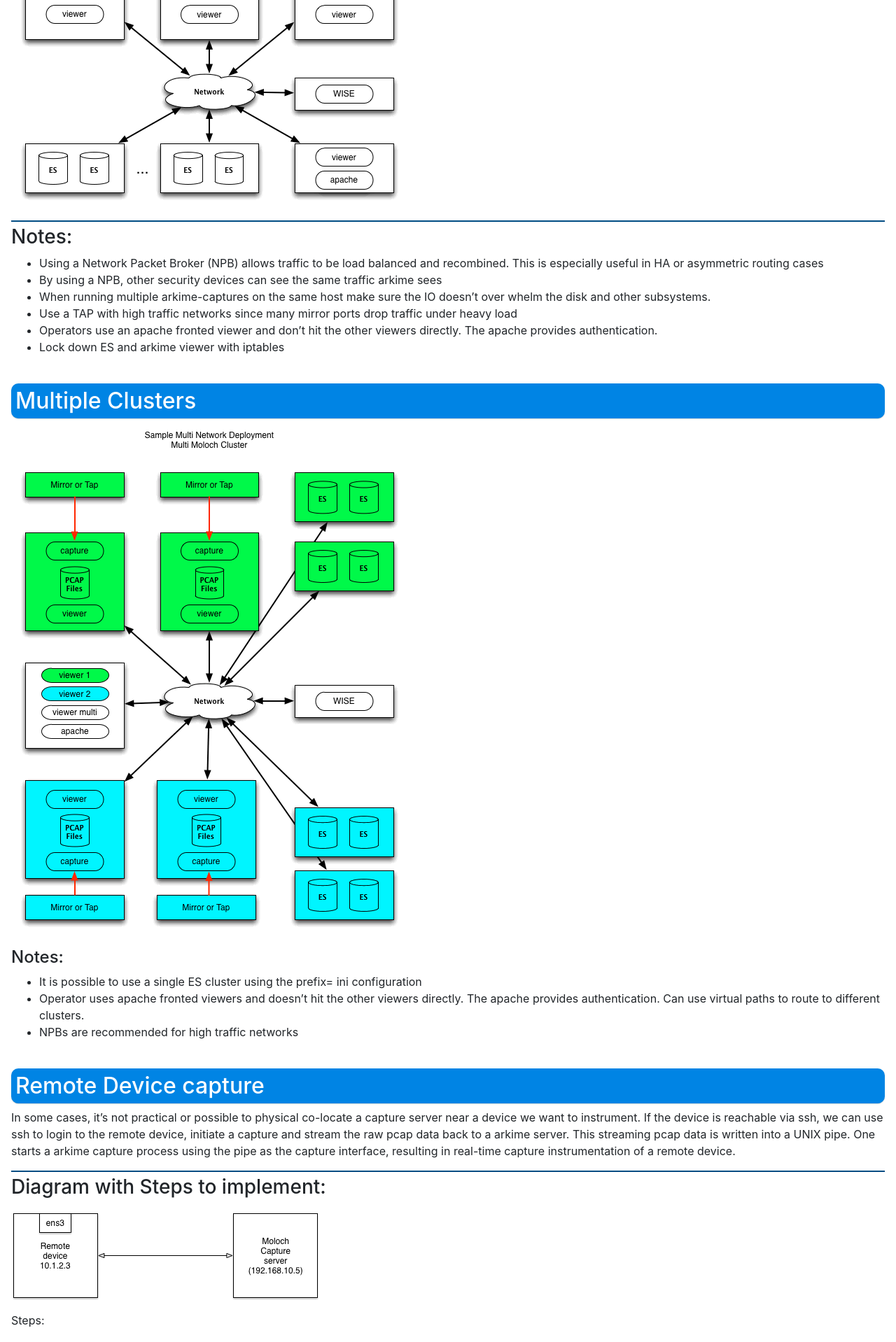
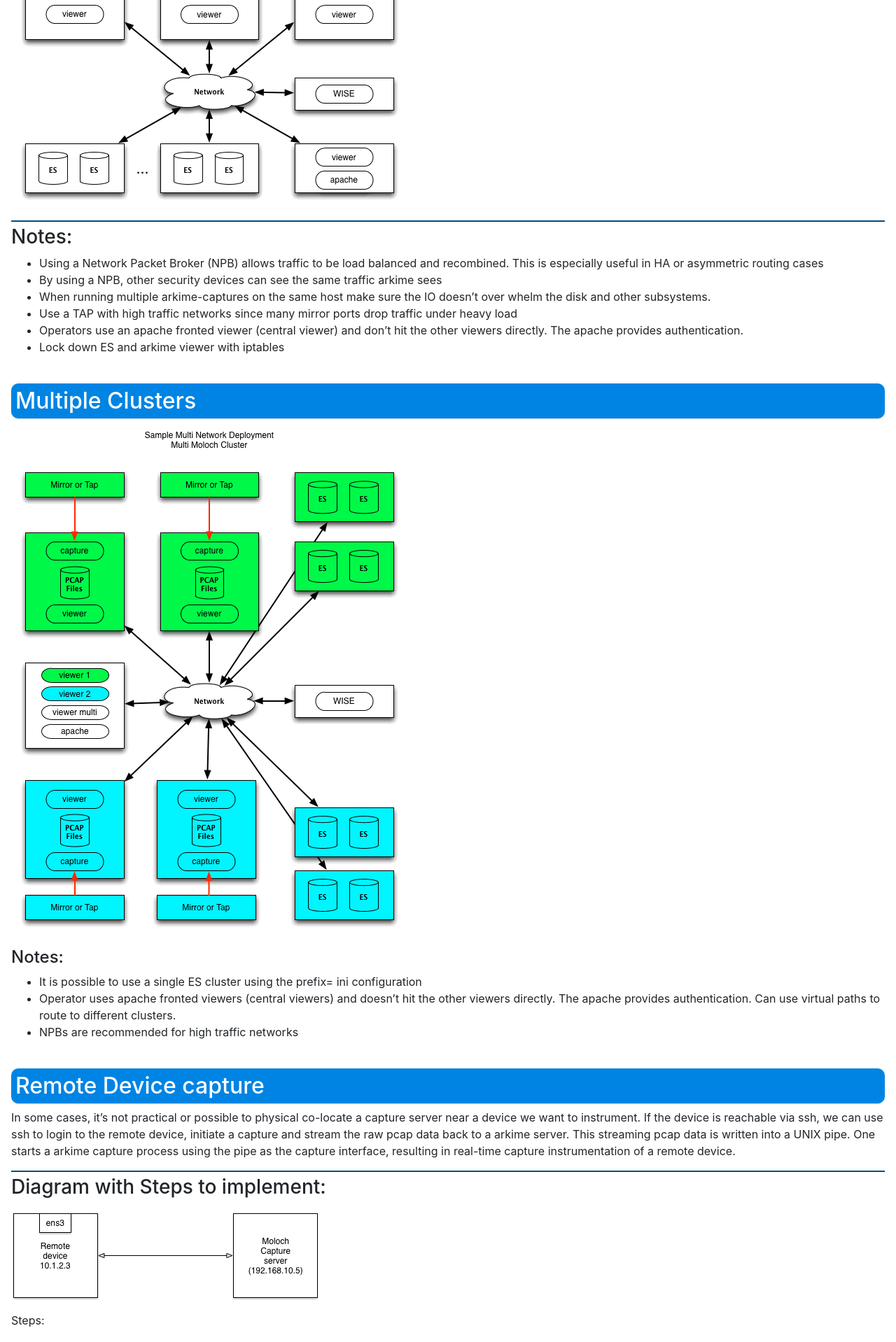
Before and after one commit to arkime/arkimeweb, a Jekyll site: the page built from _wiki/architecture.md, in a window 1280 px wide. Shown: the part 2235-4153 px from the top of the page at 70% size. Built offline with Jekyll 4.4.1, drawn with Linux system fonts in a browser that asks for light colours.

Commit message:
add central viewer label

```diff
--- a/_wiki/architecture.md
+++ b/_wiki/architecture.md
@@ -51,7 +51,7 @@
 * By using a NPB, other security devices can see the same traffic arkime sees
 * When running multiple arkime-captures on the same host make sure the IO doesn't over whelm the disk and other subsystems.
 * Use a TAP with high traffic networks since many mirror ports drop traffic under heavy load
-* Operators use an apache fronted viewer and don't hit the other viewers directly. The apache provides authentication.
+* Operators use an apache fronted viewer (central viewer) and don't hit the other viewers directly. The apache provides authentication.
 * Lock down ES and arkime viewer with iptables
 
 ## Multiple Clusters
@@ -63,7 +63,7 @@
 {: .subsection }
 
 * It is possible to use a single ES cluster using the prefix= ini configuration
-* Operator uses apache fronted viewers and doesn't hit the other viewers directly. The apache provides authentication. Can use virtual paths to route to different clusters.
+* Operator uses apache fronted viewers (central viewers) and doesn't hit the other viewers directly. The apache provides authentication. Can use virtual paths to route to different clusters.
 * NPBs are recommended for high traffic networks
 
 ## Remote Device capture
```
